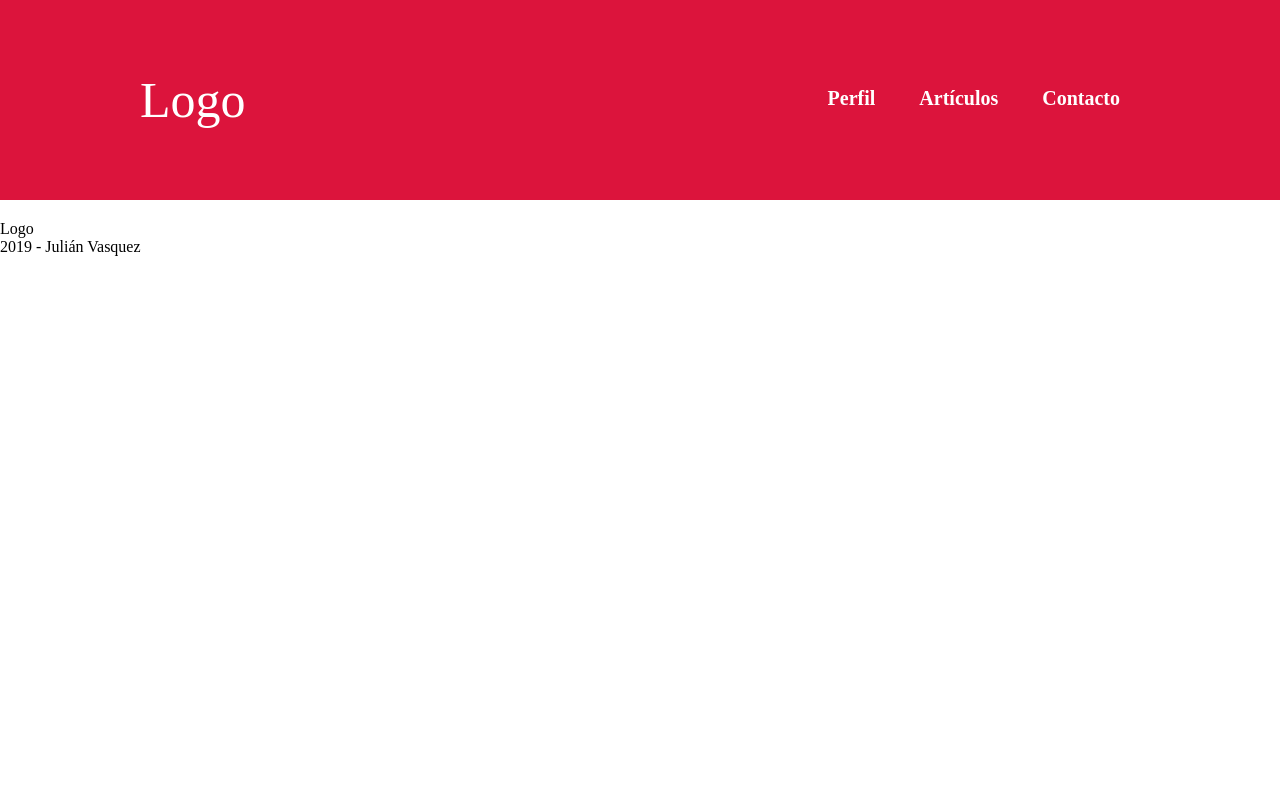
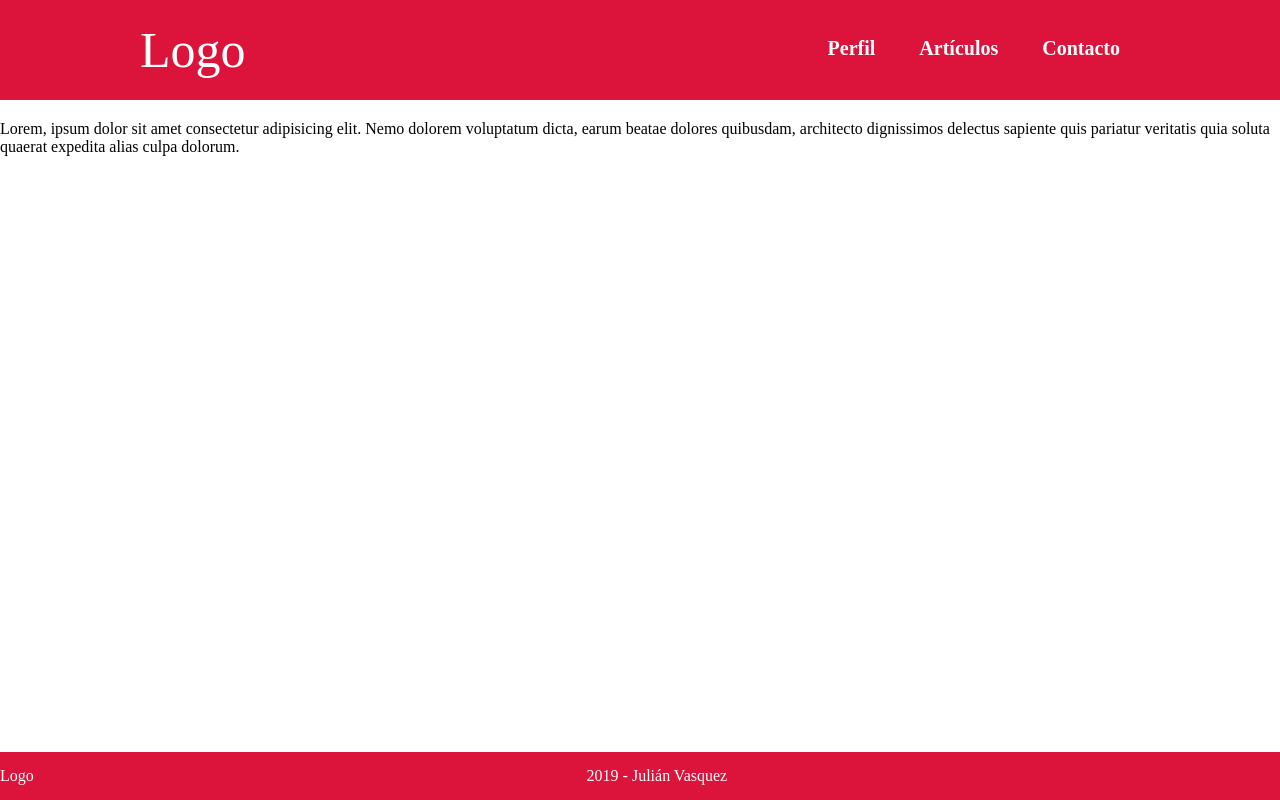
Before and after one commit to ItsSt0rm/ejercicio1, a plain HTML site: page index.html in a window 1280 px wide. Drawn offline with Linux system fonts and the light colour scheme.

Commit message:
Footer
V1

```diff
--- a/css/estilos.css
+++ b/css/estilos.css
@@ -1,4 +1,15 @@
 *{margin:0; padding:0;}
+
+html{
+    height: 100%;
+}
+
+body{
+    display:flex;
+    flex-direction: column;
+    height: 100%;
+}
+
 header{
     width:100%;
     background: crimson;
@@ -15,13 +26,13 @@ header{
 header .logo {
     color:white;
     font-size: 50px;
-    line-height: 200px;
+    line-height: 100px;
     float:left;
 }
 
 header nav{
     float:right;
-    line-height: 200px;
+    line-height: 100px;
 }
 
 header nav a{
@@ -41,3 +52,22 @@ header nav a:hover{
     background: black;
     border-radius:50px;
 }
+
+footer{
+    align-self: flex-end;
+    background-color:crimson;
+    line-height: 3;
+    text-align: center;
+    color:white;
+    width:100%;
+}
+
+footer .logo{
+
+    float: left;
+}
+
+.footer-main{
+    bottom:0;
+    position:absolute;
+}
--- a/index.html
+++ b/index.html
@@ -20,9 +20,10 @@
             </nav>
         </div>
     </header>
-    <footer>
-        <div class="logo">Logo</div>
-        <p>2019 - Julián Vasquez</p>
+    Lorem, ipsum dolor sit amet consectetur adipisicing elit. Nemo dolorem voluptatum dicta, earum beatae dolores quibusdam, architecto dignissimos delectus sapiente quis pariatur veritatis quia soluta quaerat expedita alias culpa dolorum.
+    <footer class="footer-main">
+        <div><div class="logo">Logo</div>
+        <p>2019 - Julián Vasquez</p></div>
     </footer>
 </body>
 
```
